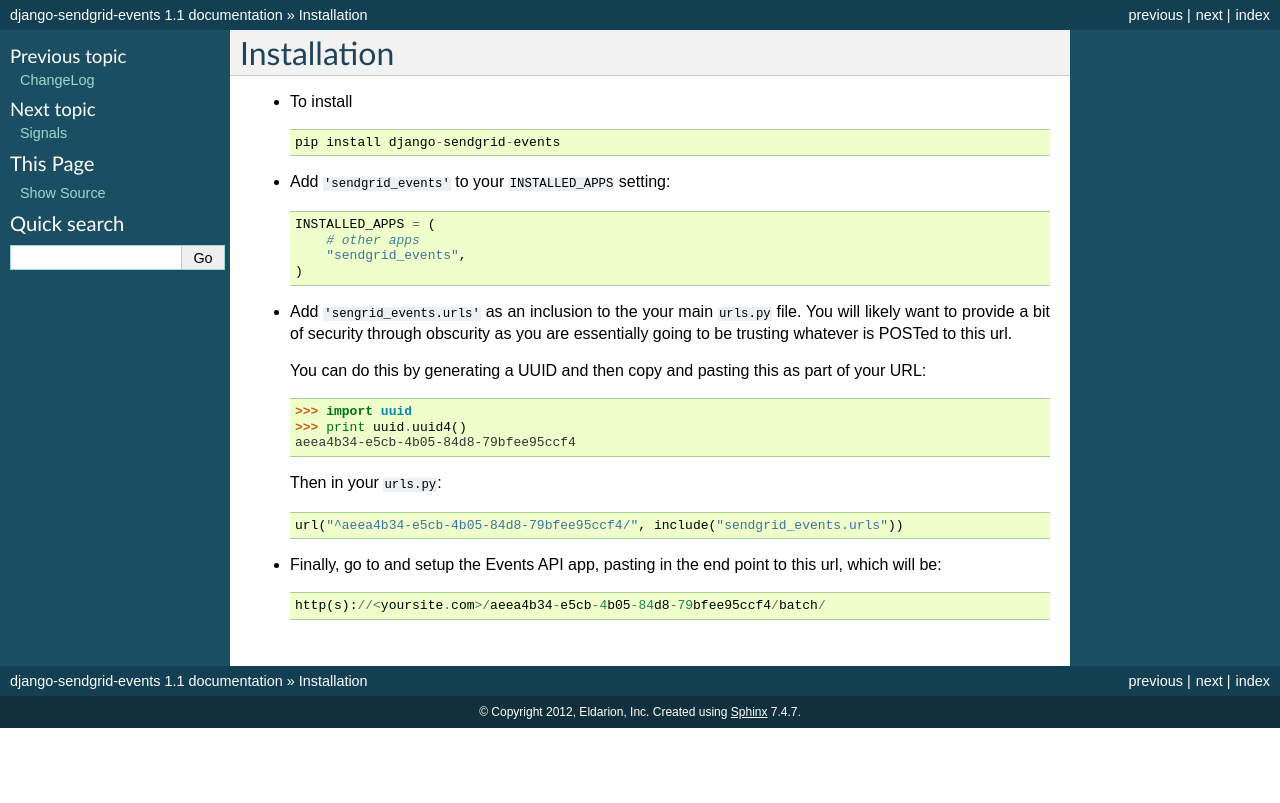
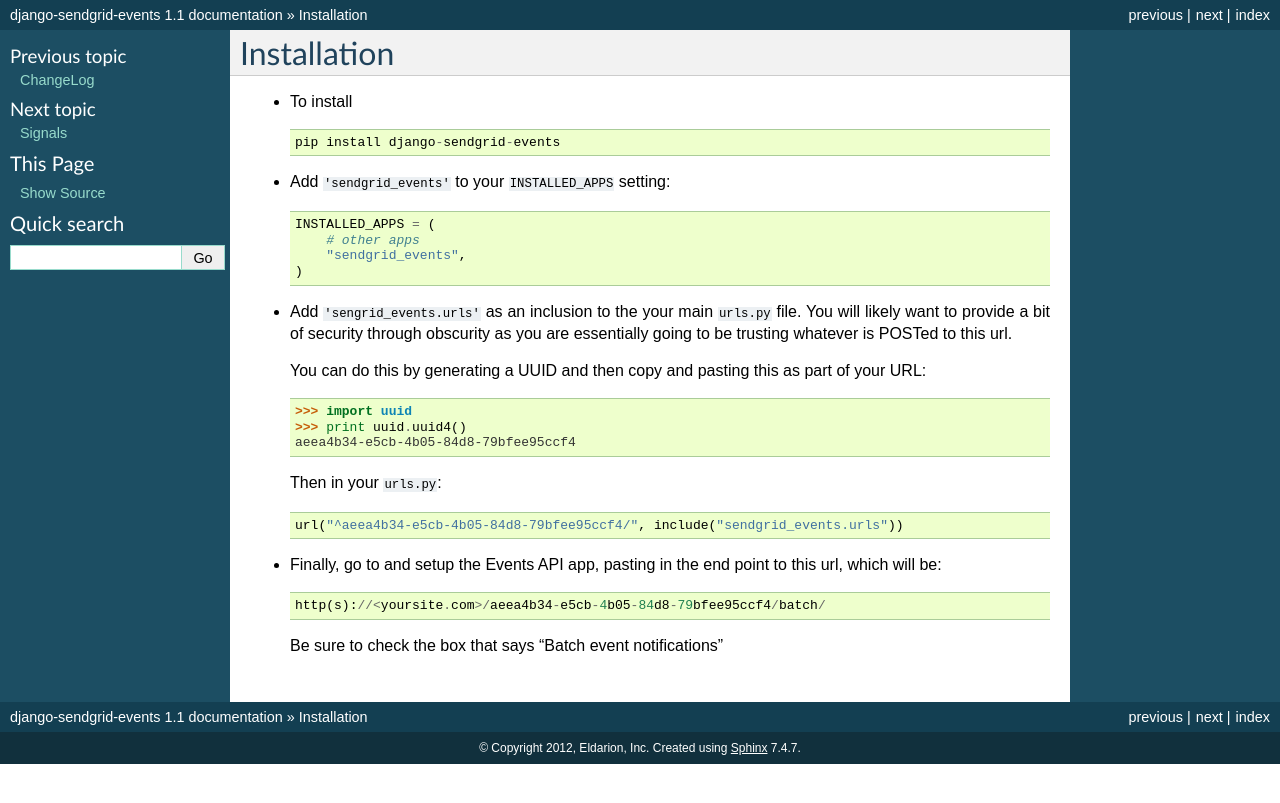
Before and after one commit to eldarion/django-sendgrid-events, a Sphinx documentation site: the page built from docs/installation.rst, in a window 1280 px wide. Shown: the top 803 px of the page. Built offline with Sphinx 7.4.7, drawn with Linux system fonts in a browser that asks for light colours.

Commit message:
Add note about enabling batch notifications to docs

```diff
--- a/docs/installation.rst
+++ b/docs/installation.rst
@@ -33,3 +33,5 @@
   url, which will be::
 
     http(s)://<yoursite.com>/aeea4b34-e5cb-4b05-84d8-79bfee95ccf4/batch/
+
+  Be sure to check the box that says "Batch event notifications"
```
